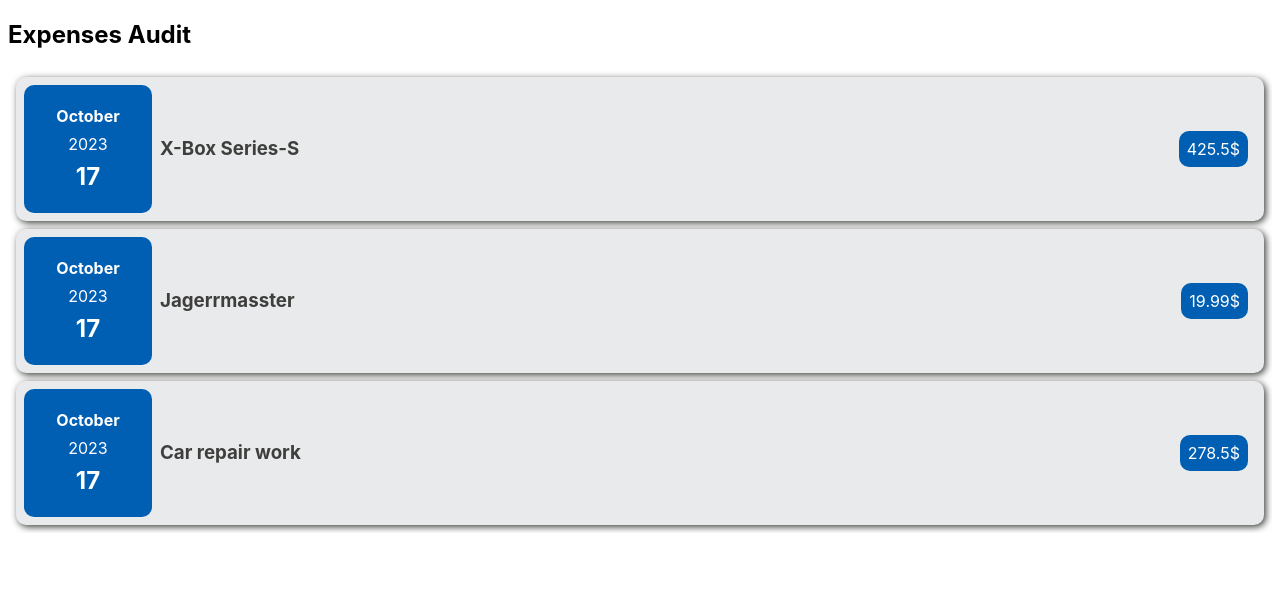
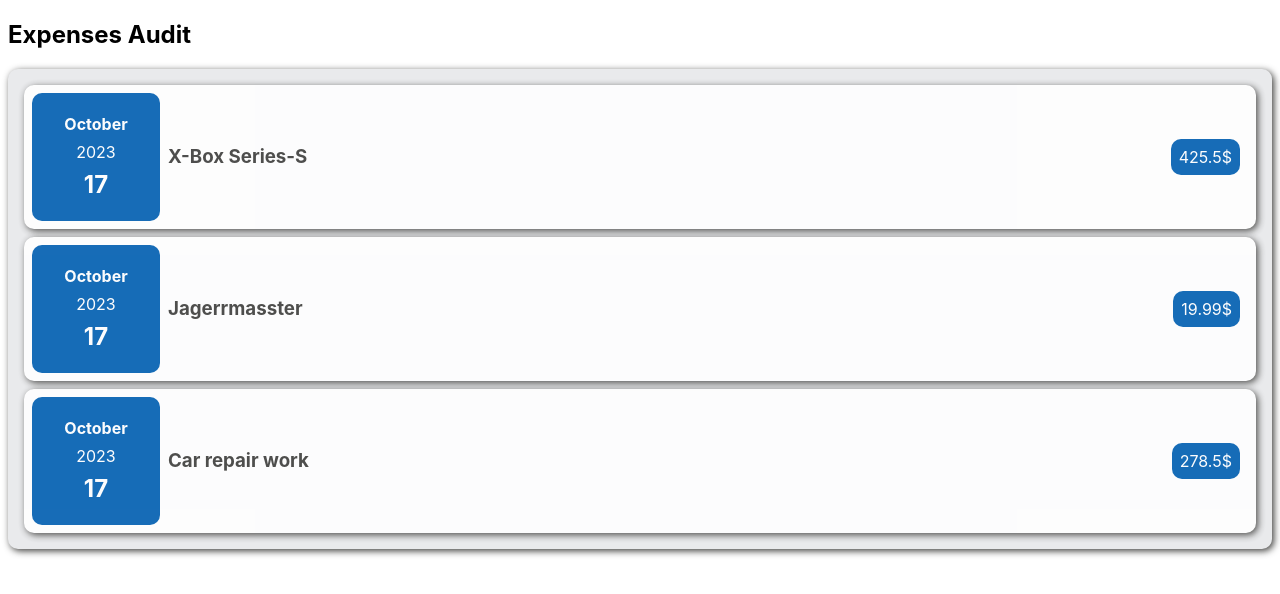
Before and after one commit to salesforceanton/expenses-audit, a JavaScript app: page / in a window 1280 px wide. Shown: the top 594 px of the page. Built offline with nearby package versions, Linux system fonts and the light colour scheme.

Commit message:
add Card cmp make components updates

```diff
--- /dev/null
+++ b/src/components/card/Card.css
@@ -0,0 +1,5 @@
+.card {
+    border-radius: 10px;
+    padding: 0.5rem;
+    box-shadow: 2px 2px 7px var(--brand-color-black);
+}
--- /dev/null
+++ b/src/components/card/Card.js
@@ -0,0 +1,8 @@
+import './Card.css'
+
+const Card = (props) => {
+    const styles = `${props.className} card`;
+    return <div className={styles}>{props.children}</div>
+}
+
+export default Card;
--- a/src/components/costDate/CostDate.js
+++ b/src/components/costDate/CostDate.js
@@ -1,6 +1,6 @@
 import './CostDate.css'
 
-function CostDate(props) {
+const CostDate = (props) => {
     const date = props.date;
 
     const month = date.toLocaleString('en-us', { month: 'long' });
--- a/src/components/costItem/CostItem.css
+++ b/src/components/costItem/CostItem.css
@@ -1,13 +1,11 @@
 .content-wrapper {
     display: grid;
     grid-template-columns: 8rem auto;
-    grid-template-rows: auto;
+    grid-template-rows: 8rem;
     height: 8rem;
-    background-color: var(--gradient-neutral-70);
-    border-radius: 10px;
-    padding: 0.5rem;
+    background-color: var(--gradient-neutral-80);
     color: var(--brand-color-white);
-    box-shadow: 2px 2px 7px var(--brand-color-black);
+    opacity: 0.9;
 }
 
 .price-container {
@@ -34,3 +32,10 @@
 .title {
     color: var(--brand-color-black);
 }
+
+@media (max-width: 736px) {
+    .description {
+        flex-direction: column-reverse;
+        align-items: flex-end;
+    }
+}
--- a/src/components/costItem/CostItem.js
+++ b/src/components/costItem/CostItem.js
@@ -1,16 +1,17 @@
 import './CostItem.css';
 import CostDate from '../costDate/CostDate';
+import Card from '../card/Card';
 
-function CostItem(props) {
+const CostItem = (props) => {
     const date = props.date
 
-    return <div className='content-wrapper'>
+    return <Card className='content-wrapper'>
             <CostDate date={date}/>
             <div className='description'>
                 <h3 className='title'>{props.title}</h3>
                 <p className='price-container'>{props.amount}$</p>
             </div>
-        </div>
+        </Card>
 }
 
 export default CostItem;
--- a/src/components/expensesList/ExpensesList.css
+++ b/src/components/expensesList/ExpensesList.css
@@ -1,11 +1,13 @@
 .expenses-list {
     overflow-x: hidden;
+    background-color: var(--gradient-neutral-70);
 }
 
 .expenses-list > * {
     margin: 0.5rem;
-    animation-duration: 3s;
+    animation-duration: 2s;
     animation-name: slidein;
+    animation-timing-function: ease-out;
 }
 
 @keyframes slidein {
@@ -16,7 +18,7 @@
     }
 
     to {
-        opacity: 1;
+        opacity: 0.9;
         margin-left: 0%;
         width: 100%;
     }
--- a/src/components/expensesList/ExpensesList.js
+++ b/src/components/expensesList/ExpensesList.js
@@ -1,9 +1,10 @@
 import './ExpensesList.css';
 import CostItem from "../costItem/CostItem";
+import Card from '../card/Card';
 
-function ExpensesList(props) {
+const ExpensesList = (props) => {
     return (
-        <div className='expenses-list'>
+        <Card className='expenses-list'>
             {props.data.map((e) =>
                 <CostItem
                     key={e.title}
@@ -12,7 +13,7 @@
                     amount={e.amount}
                 />
             )}
-        </div>
+        </Card>
     );
 }
 
```
